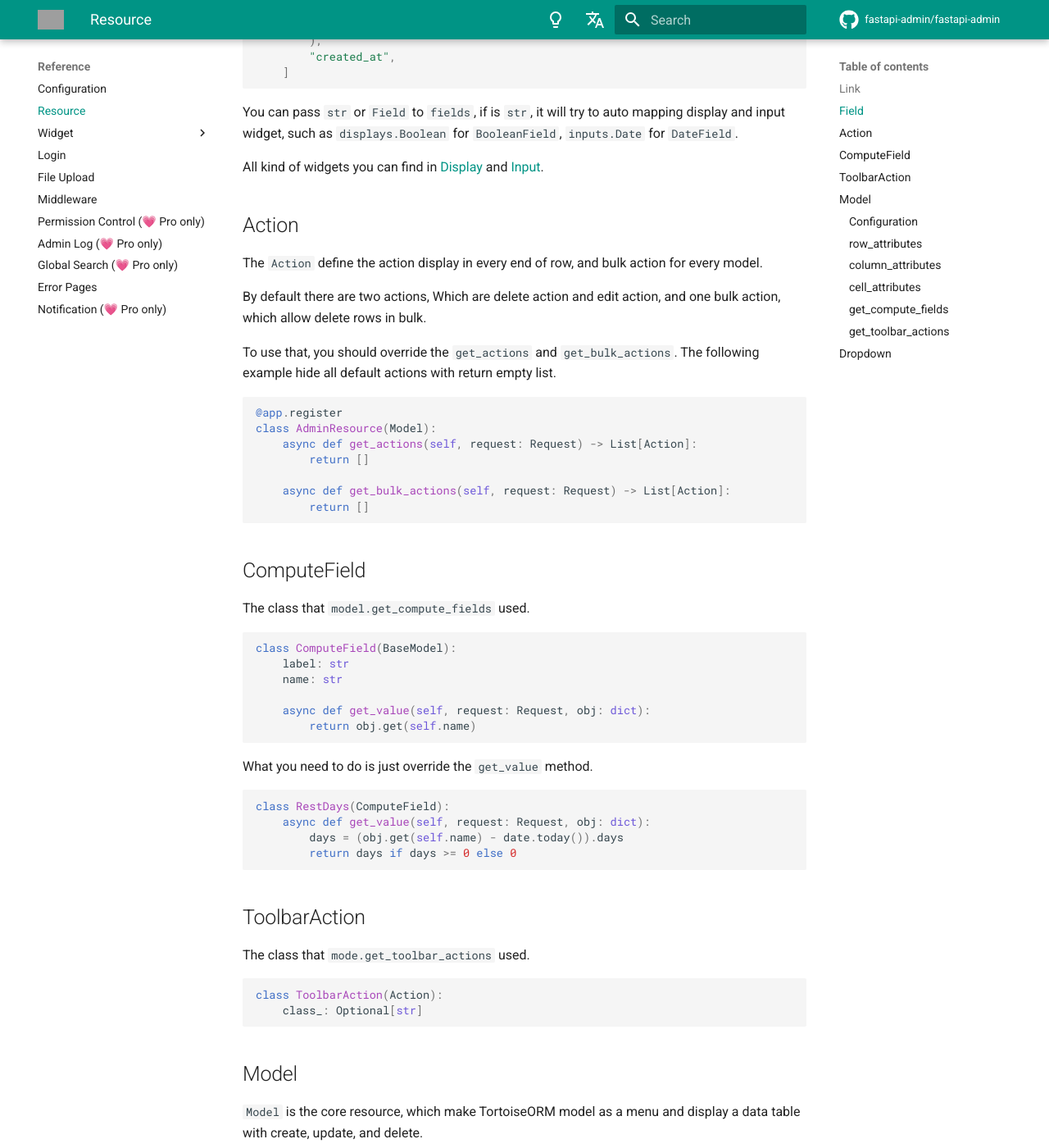
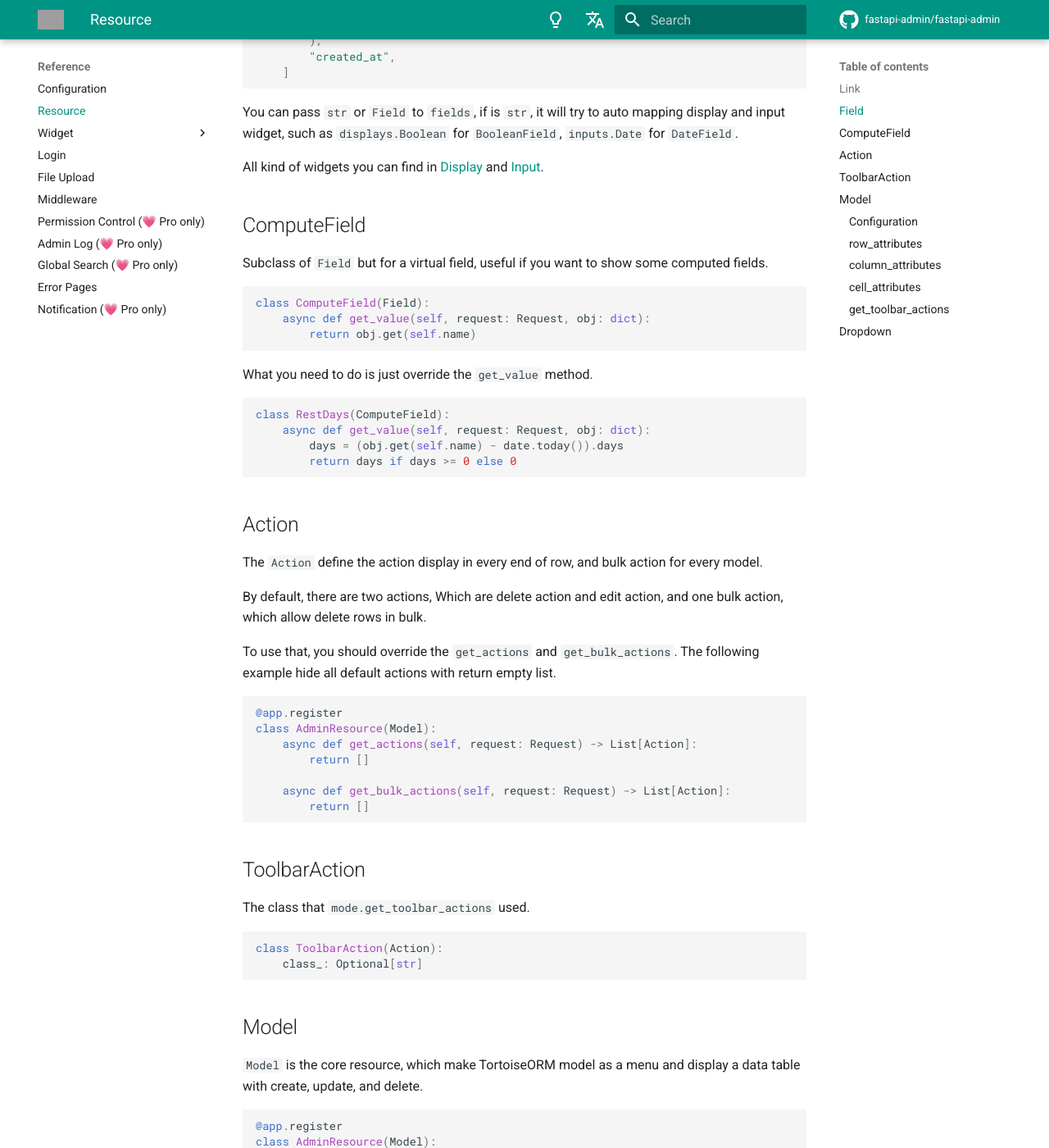
Before and after one commit to fastapi-admin/fastapi-admin.github.io, an MkDocs documentation site: the page built from docs/en/docs/reference/resource.md, in a window 1280 px wide and 1400 px high, scrolled down 1113 px. Shown: the whole window at 82% size. Built offline with MkDocs 1.6.1 and Material for MkDocs 9.7.7, drawn with Linux system fonts in a browser that asks for light colours; comment, search, counter and statistics services are not loaded; some of the changed text lies outside the part shown; grey boxes are pictures that could not be loaded.

Commit message:
update docs

````diff
--- a/docs/en/docs/reference/resource.md
+++ b/docs/en/docs/reference/resource.md
@@ -5,7 +5,7 @@
 
 You should use `app.register` decorator to register a resource.
 
-And all icons define come from <https://tabler-icons.io> and <https://fontawesome.com>.
+All icons define come from <https://tabler-icons.io> and <https://fontawesome.com>.
 
 ## Link
 
@@ -55,11 +55,30 @@
 
 All kind of widgets you can find in [Display](/reference/widget/display/) and [Input](/reference/widget/input/).
 
+## ComputeField
+
+Subclass of `Field` but for a virtual field, useful if you want to show some computed fields.
+
+```python
+class ComputeField(Field):
+    async def get_value(self, request: Request, obj: dict):
+        return obj.get(self.name)
+```
+
+What you need to do is just override the `get_value` method.
+
+```python
+class RestDays(ComputeField):
+    async def get_value(self, request: Request, obj: dict):
+        days = (obj.get(self.name) - date.today()).days
+        return days if days >= 0 else 0
+```
+
 ## Action
 
 The `Action` define the action display in every end of row, and bulk action for every model.
 
-By default there are two actions, Which are delete action and edit action, and one bulk action, which allow delete rows
+By default, there are two actions, Which are delete action and edit action, and one bulk action, which allow delete rows
 in bulk.
 
 To use that, you should override the `get_actions` and `get_bulk_actions`. The following example hide all default
@@ -73,28 +92,6 @@
 
     async def get_bulk_actions(self, request: Request) -> List[Action]:
         return []
-```
-
-## ComputeField
-
-The class that `model.get_compute_fields` used.
-
-```python
-class ComputeField(BaseModel):
-    label: str
-    name: str
-
-    async def get_value(self, request: Request, obj: dict):
-        return obj.get(self.name)
-```
-
-What you need to do is just override the `get_value` method.
-
-```python
-class RestDays(ComputeField):
-    async def get_value(self, request: Request, obj: dict):
-        days = (obj.get(self.name) - date.today()).days
-        return days if days >= 0 else 0
 ```
 
 ## ToolbarAction
@@ -133,7 +130,9 @@
 ### Configuration
 
 - `label`: The menu name display.
+- `fields`: The fields want to show and edit.
 - `model`: TortoiseORM model.
+- `page_size`: The default page size.
 - `page_pre_title`: Show page pre title in content.
 - `page_title`: Show page title in content.
 - `filters`: Define filters for the model, which will display filter inputs in table above, all kinds of filters you can
@@ -183,17 +182,6 @@
         return await super().cell_attributes(request, obj, field)
 ```
 
-### get_compute_fields
-
-In some cases we need show some extra fields which are computed from other fields, you can use `get_compute_fields`.
-
-```python
-@app.register
-class SponsorResource(Model):
-    async def get_compute_fields(self, request: Request) -> List[ComputeField]:
-        return [RestDays(name="invalid_date", label="Days Remaining")]
-```
-
 ### get_toolbar_actions
 
 Show toolbar actions top right of the table.
````
